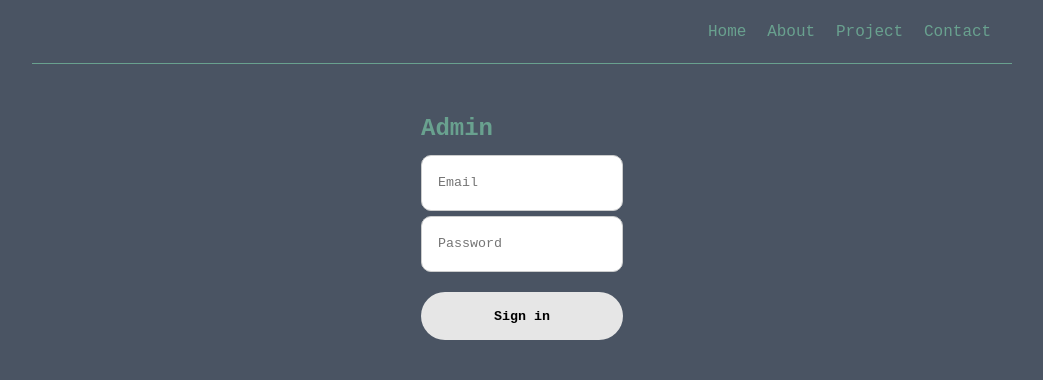
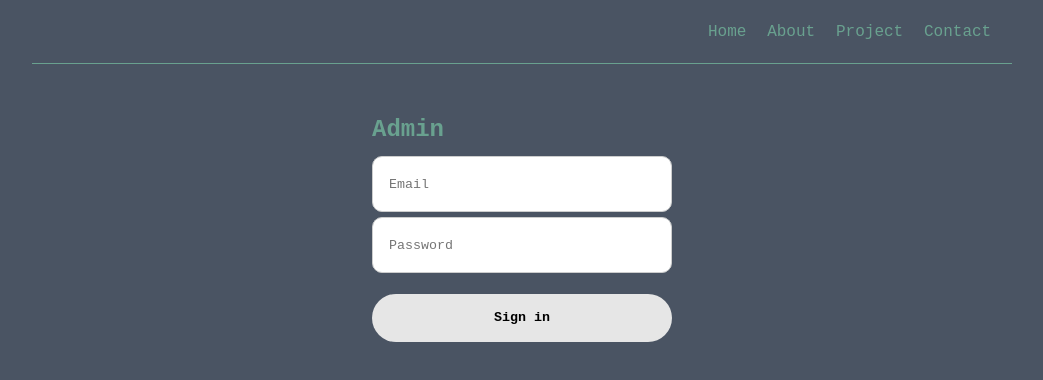
Before and after one commit to jackdijkema/portfolio, a React (Create React App) app: page /admin in a window 1280 px wide. Shown: the top 380 px of the page, without its empty margins (118-1161 px from the left). Built offline with nearby package versions, Linux system fonts and the light colour scheme.

Commit message:
FIX: make error styling better readable

```diff
--- a/src/App.css
+++ b/src/App.css
@@ -1,5 +1,3 @@
-@import 'https://site-assets.fontawesome.com/releases/v6.1.1/css/all.css';
-
 * {
   margin: 0;
   padding: 0;
--- a/src/components/Admin/AdminLogin/AdminLogin.css
+++ b/src/components/Admin/AdminLogin/AdminLogin.css
@@ -8,7 +8,8 @@
   margin-bottom: 0.8rem;
 }
 .admin__form {
-  display: inherit;
+  display: flex;
+  margin: auto;
   justify-content: center;
   flex-direction: column;
   height: 100%;
@@ -22,6 +23,9 @@ input {
   border: 1px solid rgb(204, 205, 205);
   height: 56px;
   color: black;
+  max-width: 300px;
+  justify-content: center;
+  width: 300px;
 }
 
 input[type=submit] {
@@ -37,6 +41,7 @@ input[type=submit] {
   border: none;
 }
 .form__error {
+  font-size: smaller;
   margin-top: 1rem;
   text-align: center;
   text-transform: uppercase;
@@ -45,9 +50,12 @@ input[type=submit] {
   border-radius: 10px;
   display: inherit;
   visibility: hidden;
+  max-width: 300px;
 }
 
 .form__error__message {
-  font-weight: 600;
+  font-weight: 600 bold;
+  text-align: center;
+  width: 100%;
   margin-left: 10px;
 }
```
